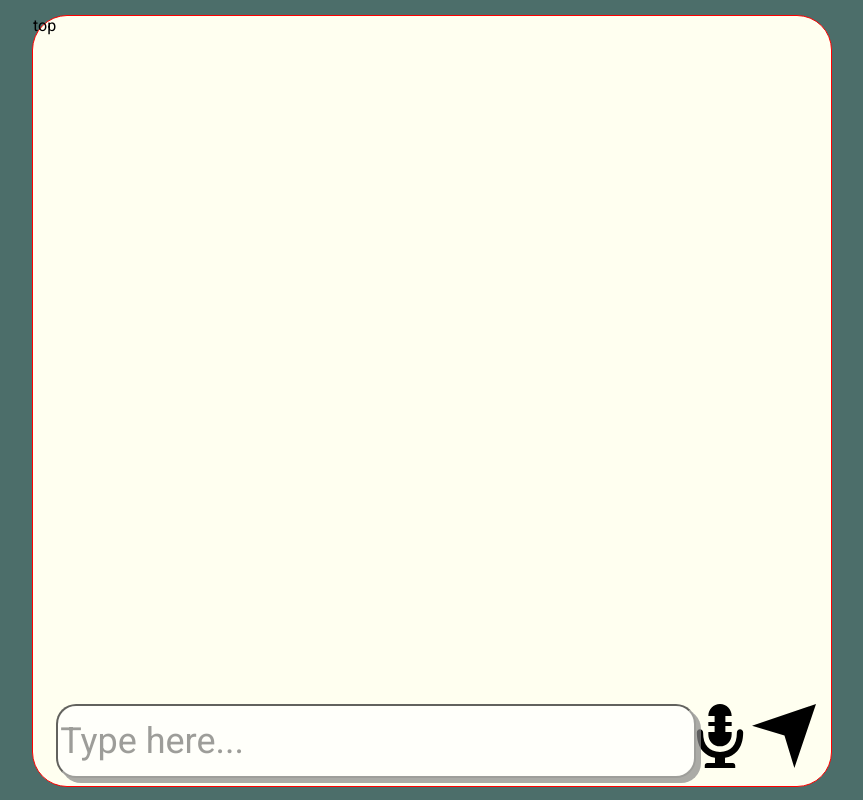
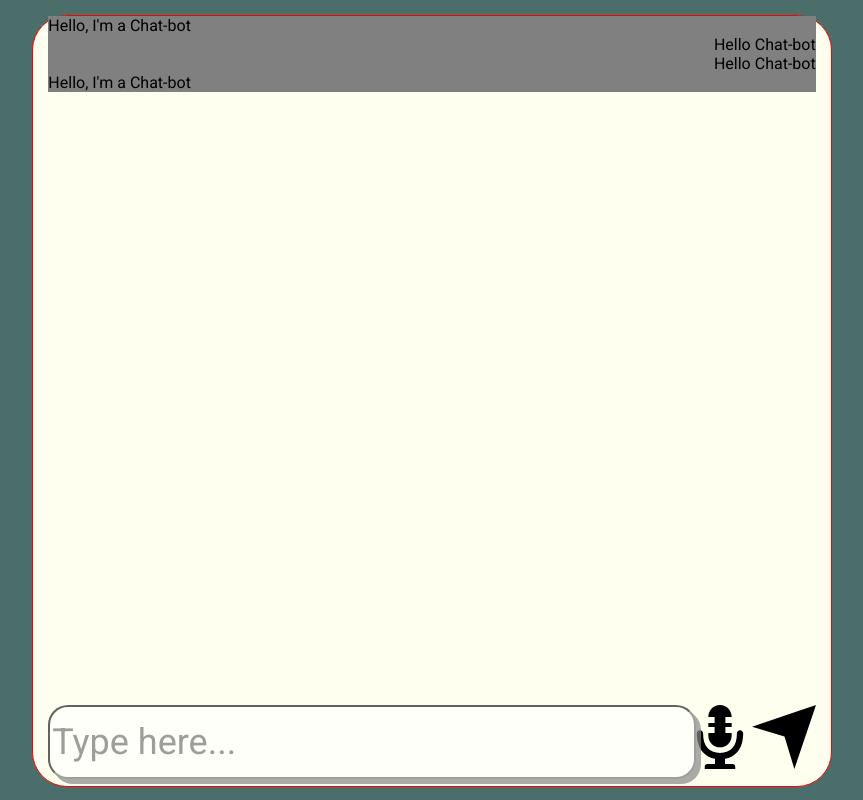
Before and after one commit to ignitikus/speechy, a plain HTML site: page index.html in a window 1280 px wide. Shown: the whole page, without its empty margins (208-1071 px from the left). Drawn offline with Linux system fonts and the light colour scheme.

Commit message:
adds create div and li function

```diff
--- a/conversation.js
+++ b/conversation.js
@@ -1,12 +1,20 @@
 const conversation = [
     {
         text: 'Hello, I\'m a Chat-bot',
-        id: bot,
+        id: 'bot',
     },
     {
         text: 'Hello Chat-bot',
-        id: user,
-    }
+        id: 'user',
+    },
+    {
+        text: 'Hello Chat-bot',
+        id: 'user',
+    },
+    {
+        text: 'Hello, I\'m a Chat-bot',
+        id: 'bot',
+    },
 ]
 
 let currentConversation = [...conversation]
--- a/index.html
+++ b/index.html
@@ -10,10 +10,7 @@
     <body>
         <div class="main-container">
             <div class="sub-main-container">
-                <div>
-                    <div>top</div>
-                </div>
-                <div>
+                <div class="conversation-container">
                     <ul class="conversation">
                         <span class="final"></span>
                     </ul>
@@ -27,6 +24,7 @@
         </div>
         <script src="./conversation.js"></script>
         <script src="./liCreator.js"></script>
+        <script src="./speechToText.js"></script>
         <script src="./main.js"></script>
     </body>
 </html>
--- a/liCreator.js
+++ b/liCreator.js
@@ -1 +1,28 @@
-document.querySelector('')
+const printConvo = (message)=>{
+    const newDiv = document.createElement('div')
+    const newPar = document.createElement('p')
+
+    newDiv.classList.add('text-container')
+
+
+    newPar.innerText = message.text;
+
+    if(message.id === 'bot'){
+        newDiv.classList.add('bot-text')
+    } else if(message.id === 'user'){
+        newDiv.classList.add('user-text')
+    }
+
+    let textBoxCount = `.conversation`
+
+    document.querySelector('.conversation').appendChild(newDiv)
+    document.querySelectorAll('.text-container')[document.querySelectorAll('.text-container').length-1].appendChild(newPar)
+}
+
+const printWholeConversation = (currentConvo)=>{
+    for(const convo of currentConvo){
+        printConvo(convo)
+    }
+}
+
+printWholeConversation(currentConversation)
--- a/style.css
+++ b/style.css
@@ -66,3 +66,25 @@ body{
     box-shadow: 5px 5px none;
     transform: scale(0.7, 0.7)
 }
+
+.conversation-container{
+    width: 100%;
+    grid-column: 2/span 1;
+}
+
+.conversation{
+    list-style-position: inside;
+    padding-left: 0;
+}
+
+.text-container{
+    background-color: gray;
+    width: 100%;
+}
+
+.bot-text{
+}
+
+.user-text{
+    text-align: right;
+}
```
